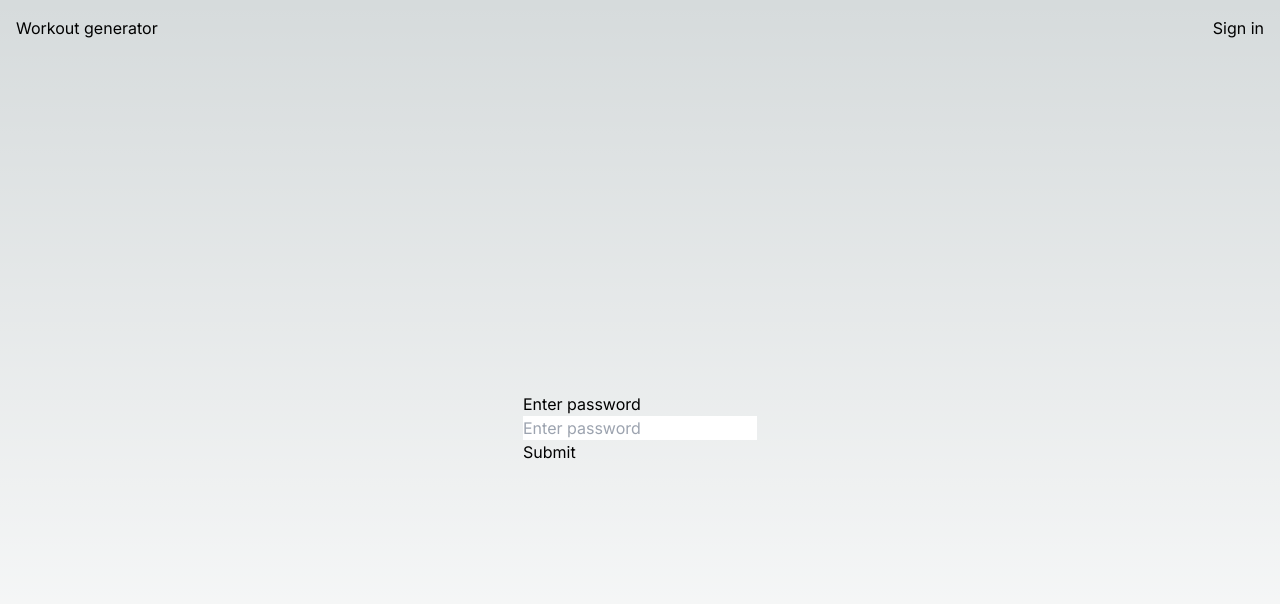
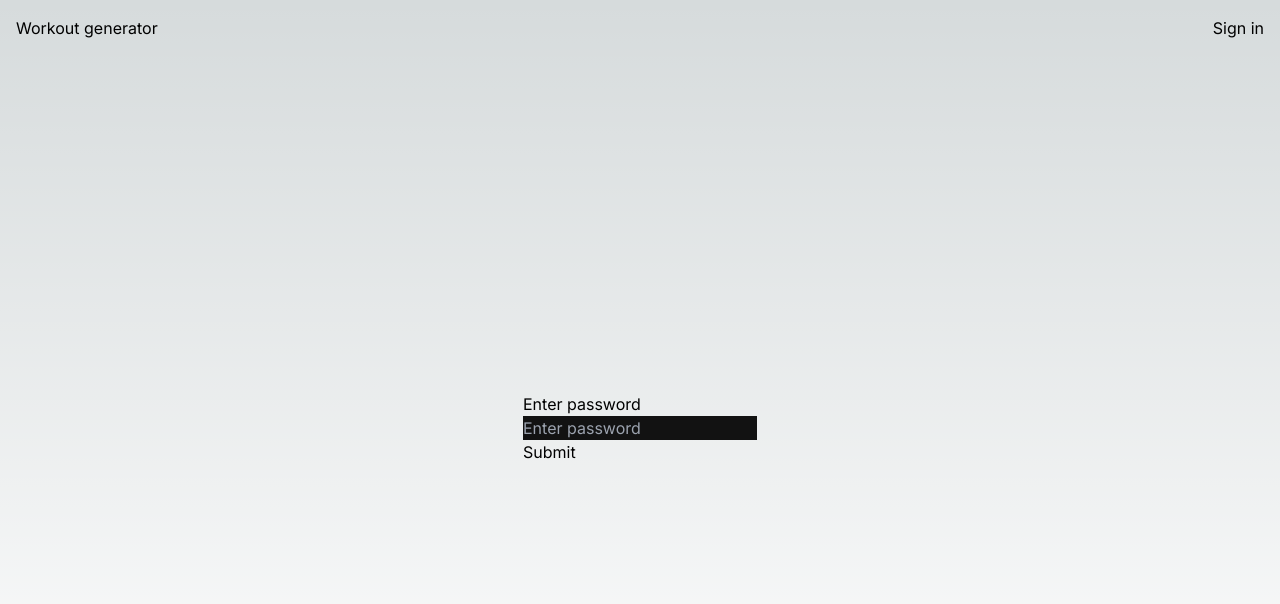
Before and after one commit to vhlongon/workout-generator, a Next.js app: page / in a window 1280 px wide. Shown: the top 604 px of the page. Built offline with nearby package versions, Linux system fonts and the light colour scheme; no server answers.

Commit message:
install daisyui and icons

```diff
--- a/package.json
+++ b/package.json
@@ -20,6 +20,7 @@
   "dependencies": {
     "@clerk/nextjs": "^4.23.2",
     "@clerk/themes": "^1.7.5",
+    "@heroicons/react": "^2.0.18",
     "@types/node": "20.4.9",
     "@types/react": "18.2.20",
     "@types/react-dom": "18.2.7",
@@ -37,6 +38,7 @@
   },
   "devDependencies": {
     "@prisma/client": "^5.1.1",
+    "daisyui": "^3.5.1",
     "prisma": "^5.1.1",
     "tsx": "^3.12.7"
   }
--- a/tailwind.config.ts
+++ b/tailwind.config.ts
@@ -1,4 +1,4 @@
-import type { Config } from 'tailwindcss'
+import type { Config } from 'tailwindcss';
 
 const config: Config = {
   content: [
@@ -15,6 +15,9 @@ const config: Config = {
       },
     },
   },
-  plugins: [],
-}
-export default config
+  daisyui: {
+    themes: ['synthwave'],
+  },
+  plugins: [require('daisyui')],
+};
+export default config;
```
Also changed, not shown: 1 other file (tests, documents, lock files or other folders).
